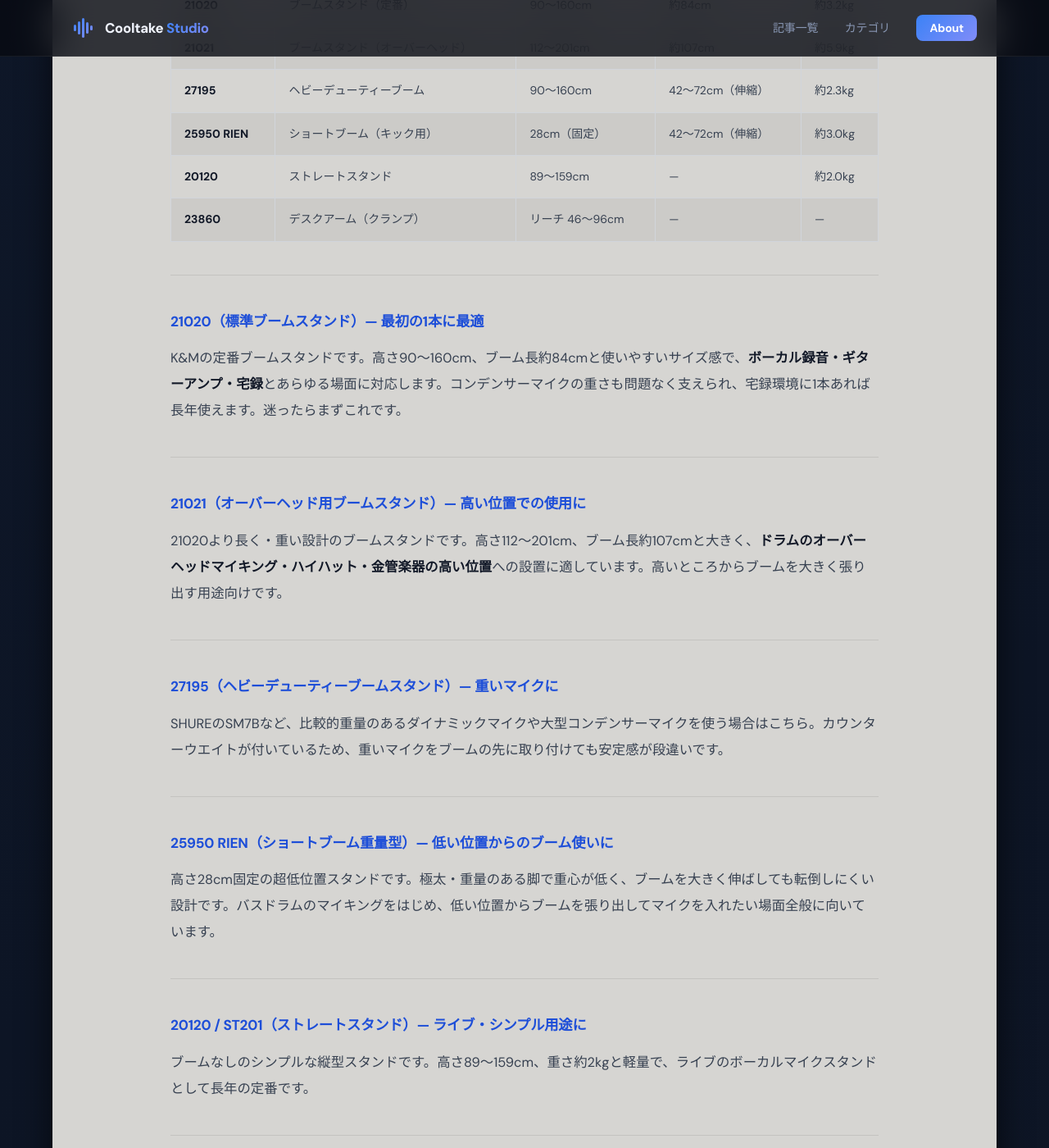
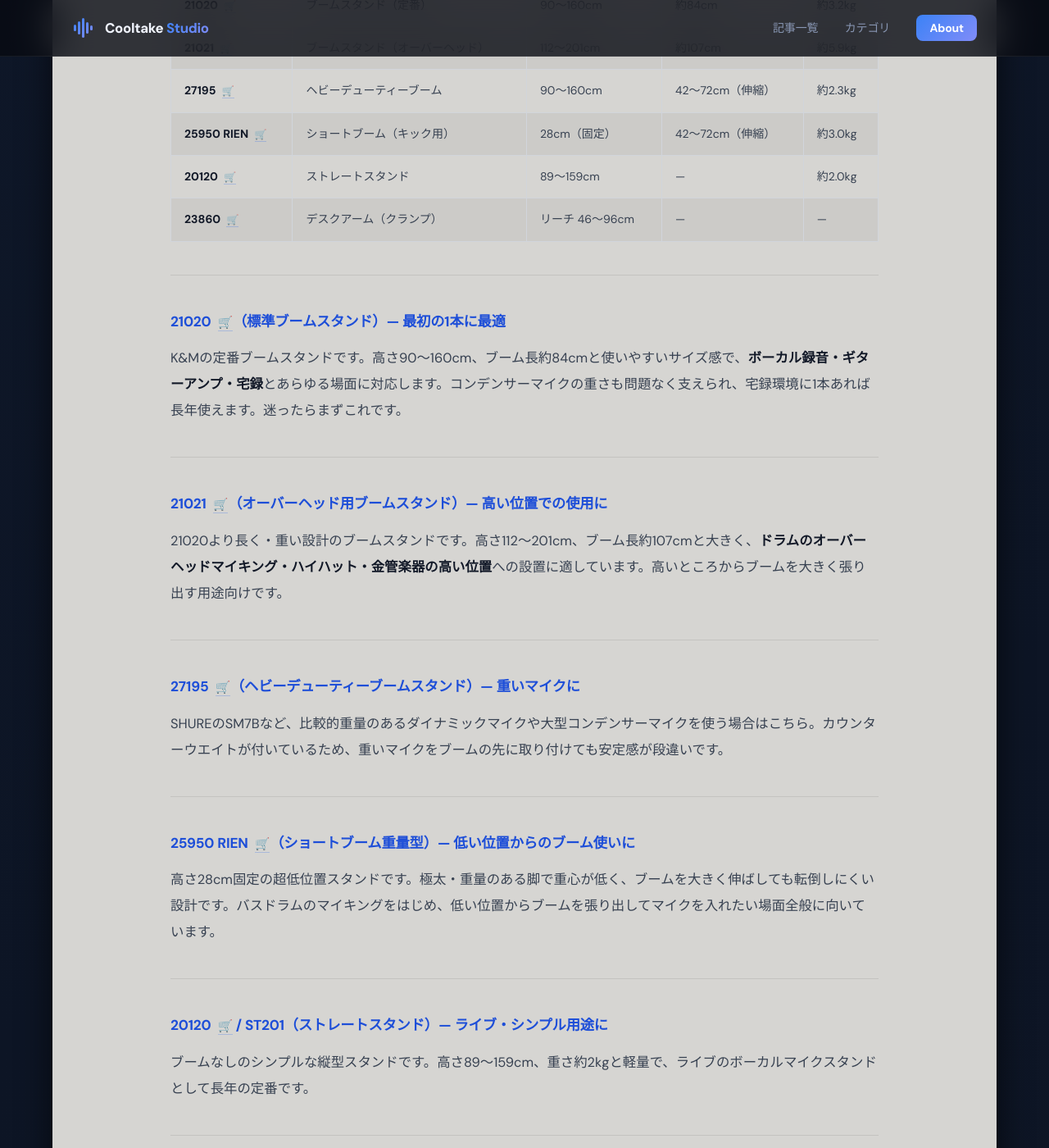
Before and after one commit to cooltake/cooltake.github.io, a Jekyll site: the page built from _posts/2026-05-17-mic-stand-guide.md, in a window 1280 px wide and 1400 px high, scrolled down 2718 px. Shown: the whole window at 82% size. Built offline with Jekyll 4.4.1, drawn with Linux system fonts in a browser that asks for light colours; some web fonts are replaced; some of the changed text lies outside the part shown.

Commit message:
Add soundhouse inline icons to mic-stand-guide

```diff
--- a/_posts/2026-05-17-mic-stand-guide.md
+++ b/_posts/2026-05-17-mic-stand-guide.md
@@ -62,46 +62,46 @@ K&M（ケーニッヒ・アンド・マイヤー）は1949年創業のドイツ
 
 | モデル | 種類 | 高さ範囲 | ブーム長 | 重さ |
 |--------|------|---------|---------|------|
-| **21020** | ブームスタンド（定番） | 90〜160cm | 約84cm | 約3.2kg |
-| **21021** | ブームスタンド（オーバーヘッド） | 112〜201cm | 約107cm | 約5.9kg |
-| **27195** | ヘビーデューティーブーム | 90〜160cm | 42〜72cm（伸縮） | 約2.3kg |
-| **25950 RIEN** | ショートブーム（キック用） | 28cm（固定） | 42〜72cm（伸縮） | 約3.0kg |
-| **20120** | ストレートスタンド | 89〜159cm | — | 約2.0kg |
-| **23860** | デスクアーム（クランプ） | リーチ 46〜96cm | — | — |
+| **21020** <a href="https://h.accesstrade.net/sp/cc?rk=01001xqc00os63&url=https%3A%2F%2Fwww.soundhouse.co.jp%2Fproducts%2Fdetail%2Fitem%2F47933%2F" rel="nofollow" referrerpolicy="no-referrer-when-downgrade" style="margin-left:.3em;font-size:.85em;text-decoration:none;" title="サウンドハウスで見る">🛒</a> | ブームスタンド（定番） | 90〜160cm | 約84cm | 約3.2kg |
+| **21021** <a href="https://h.accesstrade.net/sp/cc?rk=01001xqc00os63&url=https%3A%2F%2Fwww.soundhouse.co.jp%2Fproducts%2Fdetail%2Fitem%2F47935%2F" rel="nofollow" referrerpolicy="no-referrer-when-downgrade" style="margin-left:.3em;font-size:.85em;text-decoration:none;" title="サウンドハウスで見る">🛒</a> | ブームスタンド（オーバーヘッド） | 112〜201cm | 約107cm | 約5.9kg |
+| **27195** <a href="https://h.accesstrade.net/sp/cc?rk=01001xqc00os63&url=https%3A%2F%2Fwww.soundhouse.co.jp%2Fproducts%2Fdetail%2Fitem%2F48124%2F" rel="nofollow" referrerpolicy="no-referrer-when-downgrade" style="margin-left:.3em;font-size:.85em;text-decoration:none;" title="サウンドハウスで見る">🛒</a> | ヘビーデューティーブーム | 90〜160cm | 42〜72cm（伸縮） | 約2.3kg |
+| **25950 RIEN** <a href="https://h.accesstrade.net/sp/cc?rk=01001xqc00os63&url=https%3A%2F%2Fwww.soundhouse.co.jp%2Fproducts%2Fdetail%2Fitem%2F48105%2F" rel="nofollow" referrerpolicy="no-referrer-when-downgrade" style="margin-left:.3em;font-size:.85em;text-decoration:none;" title="サウンドハウスで見る">🛒</a> | ショートブーム（キック用） | 28cm（固定） | 42〜72cm（伸縮） | 約3.0kg |
+| **20120** <a href="https://h.accesstrade.net/sp/cc?rk=01001xqc00os63&url=https%3A%2F%2Fwww.soundhouse.co.jp%2Fproducts%2Fdetail%2Fitem%2F47926%2F" rel="nofollow" referrerpolicy="no-referrer-when-downgrade" style="margin-left:.3em;font-size:.85em;text-decoration:none;" title="サウンドハウスで見る">🛒</a> | ストレートスタンド | 89〜159cm | — | 約2.0kg |
+| **23860** <a href="https://h.accesstrade.net/sp/cc?rk=01001xqc00os63&url=https%3A%2F%2Fwww.soundhouse.co.jp%2Fproducts%2Fdetail%2Fitem%2F136727%2F" rel="nofollow" referrerpolicy="no-referrer-when-downgrade" style="margin-left:.3em;font-size:.85em;text-decoration:none;" title="サウンドハウスで見る">🛒</a> | デスクアーム（クランプ） | リーチ 46〜96cm | — | — |
 
 ---
 
-### 21020（標準ブームスタンド）— 最初の1本に最適
+### 21020 <a href="https://h.accesstrade.net/sp/cc?rk=01001xqc00os63&url=https%3A%2F%2Fwww.soundhouse.co.jp%2Fproducts%2Fdetail%2Fitem%2F47933%2F" rel="nofollow" referrerpolicy="no-referrer-when-downgrade" style="margin-left:.3em;font-size:.85em;text-decoration:none;" title="サウンドハウスで見る">🛒</a>（標準ブームスタンド）— 最初の1本に最適
 
 K&Mの定番ブームスタンドです。高さ90〜160cm、ブーム長約84cmと使いやすいサイズ感で、**ボーカル録音・ギターアンプ・宅録**とあらゆる場面に対応します。コンデンサーマイクの重さも問題なく支えられ、宅録環境に1本あれば長年使えます。迷ったらまずこれです。
 
 ---
 
-### 21021（オーバーヘッド用ブームスタンド）— 高い位置での使用に
+### 21021 <a href="https://h.accesstrade.net/sp/cc?rk=01001xqc00os63&url=https%3A%2F%2Fwww.soundhouse.co.jp%2Fproducts%2Fdetail%2Fitem%2F47935%2F" rel="nofollow" referrerpolicy="no-referrer-when-downgrade" style="margin-left:.3em;font-size:.85em;text-decoration:none;" title="サウンドハウスで見る">🛒</a>（オーバーヘッド用ブームスタンド）— 高い位置での使用に
 
 21020より長く・重い設計のブームスタンドです。高さ112〜201cm、ブーム長約107cmと大きく、**ドラムのオーバーヘッドマイキング・ハイハット・金管楽器の高い位置**への設置に適しています。高いところからブームを大きく張り出す用途向けです。
 
 ---
 
-### 27195（ヘビーデューティーブームスタンド）— 重いマイクに
+### 27195 <a href="https://h.accesstrade.net/sp/cc?rk=01001xqc00os63&url=https%3A%2F%2Fwww.soundhouse.co.jp%2Fproducts%2Fdetail%2Fitem%2F48124%2F" rel="nofollow" referrerpolicy="no-referrer-when-downgrade" style="margin-left:.3em;font-size:.85em;text-decoration:none;" title="サウンドハウスで見る">🛒</a>（ヘビーデューティーブームスタンド）— 重いマイクに
 
 SHUREのSM7Bなど、比較的重量のあるダイナミックマイクや大型コンデンサーマイクを使う場合はこちら。カウンターウエイトが付いているため、重いマイクをブームの先に取り付けても安定感が段違いです。
 
 ---
 
-### 25950 RIEN（ショートブーム重量型）— 低い位置からのブーム使いに
+### 25950 RIEN <a href="https://h.accesstrade.net/sp/cc?rk=01001xqc00os63&url=https%3A%2F%2Fwww.soundhouse.co.jp%2Fproducts%2Fdetail%2Fitem%2F48105%2F" rel="nofollow" referrerpolicy="no-referrer-when-downgrade" style="margin-left:.3em;font-size:.85em;text-decoration:none;" title="サウンドハウスで見る">🛒</a>（ショートブーム重量型）— 低い位置からのブーム使いに
 
 高さ28cm固定の超低位置スタンドです。極太・重量のある脚で重心が低く、ブームを大きく伸ばしても転倒しにくい設計です。バスドラムのマイキングをはじめ、低い位置からブームを張り出してマイクを入れたい場面全般に向いています。
 
 ---
 
-### 20120 / ST201（ストレートスタンド）— ライブ・シンプル用途に
+### 20120 <a href="https://h.accesstrade.net/sp/cc?rk=01001xqc00os63&url=https%3A%2F%2Fwww.soundhouse.co.jp%2Fproducts%2Fdetail%2Fitem%2F47926%2F" rel="nofollow" referrerpolicy="no-referrer-when-downgrade" style="margin-left:.3em;font-size:.85em;text-decoration:none;" title="サウンドハウスで見る">🛒</a> / ST201（ストレートスタンド）— ライブ・シンプル用途に
 
 ブームなしのシンプルな縦型スタンドです。高さ89〜159cm、重さ約2kgと軽量で、ライブのボーカルマイクスタンドとして長年の定番です。
 
 ---
 
-### 23860（デスクアーム）— 配信・ポッドキャストに
+### 23860 <a href="https://h.accesstrade.net/sp/cc?rk=01001xqc00os63&url=https%3A%2F%2Fwww.soundhouse.co.jp%2Fproducts%2Fdetail%2Fitem%2F136727%2F" rel="nofollow" referrerpolicy="no-referrer-when-downgrade" style="margin-left:.3em;font-size:.85em;text-decoration:none;" title="サウンドハウスで見る">🛒</a>（デスクアーム）— 配信・ポッドキャストに
 
 クランプ式デスクアームです。マイクを使わないときは邪魔にならない位置に退かせ、使うときだけサッと引き出せます。最大耐荷重1.5kgのため、軽量なコンデンサーマイクやダイナミックマイクとの組み合わせが前提です。
 
@@ -131,7 +131,7 @@ SHUREのSM7Bなど、比較的重量のあるダイナミックマイクや大
 
 **重いマイクをブームを大きく伸ばして設置すると、重心がブーム側に傾いてスタンドが転倒することがあります。**
 
-特にSM7BやAT4050など重量のあるマイクを使う場合は、スタンド自体にも十分な重量が必要です。スタンド側のカウンターウエイトや脚の重さが安定の鍵になります。25950 RIENのような重量設計のスタンドが選択肢に上がる理由はここにあります。
+特にSM7BやAT4050など重量のあるマイクを使う場合は、スタンド自体にも十分な重量が必要です。スタンド側のカウンターウエイトや脚の重さが安定の鍵になります。25950 RIEN<a href="https://h.accesstrade.net/sp/cc?rk=01001xqc00os63&url=https%3A%2F%2Fwww.soundhouse.co.jp%2Fproducts%2Fdetail%2Fitem%2F48105%2F" rel="nofollow" referrerpolicy="no-referrer-when-downgrade" style="margin-left:.3em;font-size:.85em;text-decoration:none;" title="サウンドハウスで見る">🛒</a>のような重量設計のスタンドが選択肢に上がる理由はここにあります。
 
 ---
 
@@ -165,12 +165,12 @@ SHUREのSM7Bなど、比較的重量のあるダイナミックマイクや大
 
 | 用途 | おすすめスタンド | K&Mモデル |
 |------|--------------|----------|
-| ボーカル録音・宅録・汎用 | ブームスタンド（定番） | 21020 |
-| ドラムオーバーヘッド・金管楽器 | ブームスタンド（オーバーヘッド） | 21021 |
-| 重いマイク（SM7B等） | ヘビーデューティーブーム | 27195 |
-| 低い位置からのブームマイキング | ショートブーム（重量型） | 25950 RIEN |
-| 配信・ポッドキャスト | デスクアーム | 23860 |
-| ライブ・シンプル用途 | ストレートスタンド | 20120 |
+| ボーカル録音・宅録・汎用 | ブームスタンド（定番） | 21020 <a href="https://h.accesstrade.net/sp/cc?rk=01001xqc00os63&url=https%3A%2F%2Fwww.soundhouse.co.jp%2Fproducts%2Fdetail%2Fitem%2F47933%2F" rel="nofollow" referrerpolicy="no-referrer-when-downgrade" style="margin-left:.3em;font-size:.85em;text-decoration:none;" title="サウンドハウスで見る">🛒</a> |
+| ドラムオーバーヘッド・金管楽器 | ブームスタンド（オーバーヘッド） | 21021 <a href="https://h.accesstrade.net/sp/cc?rk=01001xqc00os63&url=https%3A%2F%2Fwww.soundhouse.co.jp%2Fproducts%2Fdetail%2Fitem%2F47935%2F" rel="nofollow" referrerpolicy="no-referrer-when-downgrade" style="margin-left:.3em;font-size:.85em;text-decoration:none;" title="サウンドハウスで見る">🛒</a> |
+| 重いマイク（SM7B等） | ヘビーデューティーブーム | 27195 <a href="https://h.accesstrade.net/sp/cc?rk=01001xqc00os63&url=https%3A%2F%2Fwww.soundhouse.co.jp%2Fproducts%2Fdetail%2Fitem%2F48124%2F" rel="nofollow" referrerpolicy="no-referrer-when-downgrade" style="margin-left:.3em;font-size:.85em;text-decoration:none;" title="サウンドハウスで見る">🛒</a> |
+| 低い位置からのブームマイキング | ショートブーム（重量型） | 25950 RIEN <a href="https://h.accesstrade.net/sp/cc?rk=01001xqc00os63&url=https%3A%2F%2Fwww.soundhouse.co.jp%2Fproducts%2Fdetail%2Fitem%2F48105%2F" rel="nofollow" referrerpolicy="no-referrer-when-downgrade" style="margin-left:.3em;font-size:.85em;text-decoration:none;" title="サウンドハウスで見る">🛒</a> |
+| 配信・ポッドキャスト | デスクアーム | 23860 <a href="https://h.accesstrade.net/sp/cc?rk=01001xqc00os63&url=https%3A%2F%2Fwww.soundhouse.co.jp%2Fproducts%2Fdetail%2Fitem%2F136727%2F" rel="nofollow" referrerpolicy="no-referrer-when-downgrade" style="margin-left:.3em;font-size:.85em;text-decoration:none;" title="サウンドハウスで見る">🛒</a> |
+| ライブ・シンプル用途 | ストレートスタンド | 20120 <a href="https://h.accesstrade.net/sp/cc?rk=01001xqc00os63&url=https%3A%2F%2Fwww.soundhouse.co.jp%2Fproducts%2Fdetail%2Fitem%2F47926%2F" rel="nofollow" referrerpolicy="no-referrer-when-downgrade" style="margin-left:.3em;font-size:.85em;text-decoration:none;" title="サウンドハウスで見る">🛒</a> |
 
 マイクスタンドは消耗品ではなく、一度良いものを買えば10年以上使えます。K&Mは初期投資がやや高めですが、安価なスタンドを2〜3本買い替えることを考えると、長期的にコストパフォーマンスに優れています。
 
```
